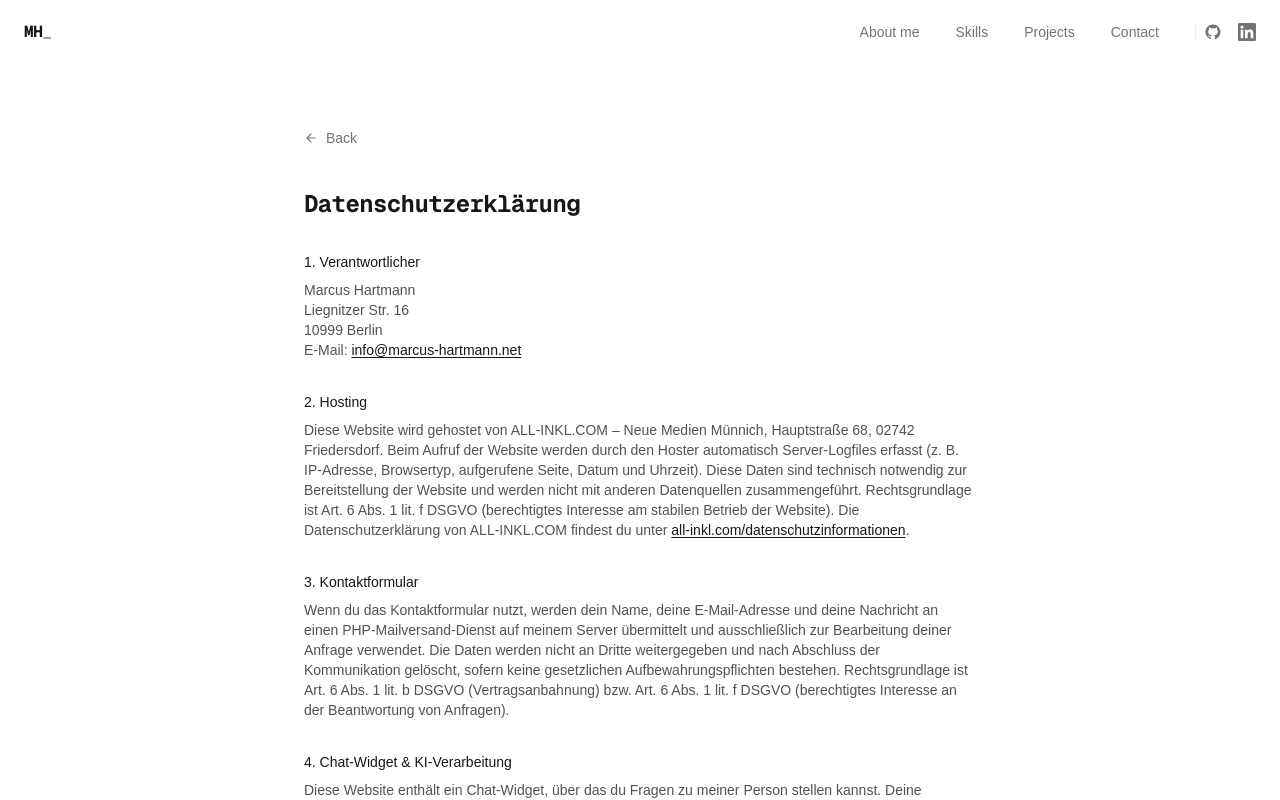
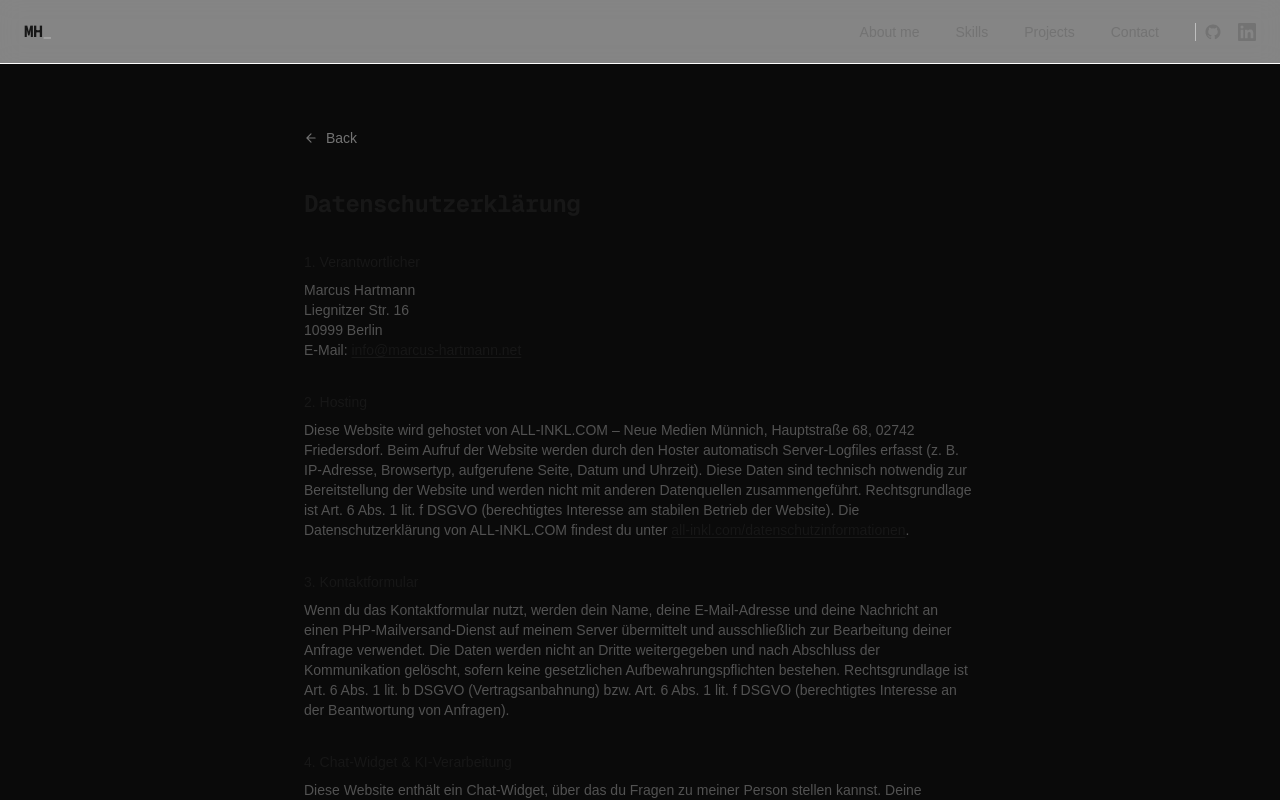
Before and after one commit to mrcsbrln/portfolio-new, a Next.js app: page /privacy in a window 1280 px wide. Shown: the top 800 px of the page. Built offline with nearby package versions, Linux system fonts and the light colour scheme.

Commit message:
feat: set dark mode as permanent default, remove light mode
Co-Authored-By: Claude Sonnet 4.6 <noreply@anthropic.com>

```diff
--- a/app/globals.css
+++ b/app/globals.css
@@ -1,23 +1,5 @@
 @import "tailwindcss";
 
-:root {
-  --background: #ffffff;
-  --foreground: #171717;
-  --primary: #171717;
-  --primary-foreground: #fafafa;
-  --secondary: #f5f5f5;
-  --secondary-foreground: #171717;
-  --destructive: #ef4444;
-  --destructive-foreground: #fafafa;
-  --accent: #f5f5f5;
-  --accent-foreground: #171717;
-  --border: #e5e7eb;
-  --input: #e5e7eb;
-  --ring: #171717;
-  --radius: 0.5rem;
-}
-
-@media (prefers-color-scheme: dark) {
 :root {
   --background: #0a0a0a;
   --foreground: #ededed;
@@ -32,7 +14,7 @@
   --border: #262626;
   --input: #262626;
   --ring: #d4d4d4;
-  }
+  --radius: 0.5rem;
 }
 
 @theme inline {
@@ -64,6 +46,11 @@ html {
 }
 
 @keyframes cursor-blink {
-  0%, 100% { opacity: 1; }
-  50% { opacity: 0; }
+  0%,
+  100% {
+    opacity: 1;
   }
+  50% {
+    opacity: 0;
+  }
+}
--- a/app/layout.tsx
+++ b/app/layout.tsx
@@ -49,7 +49,7 @@ export default function RootLayout({
   return (
     <html
       lang="en"
-      className={`${geistSans.variable} ${geistMono.variable} h-full antialiased`}
+      className={`${geistSans.variable} ${geistMono.variable} dark h-full antialiased`}
     >
       <body className="min-h-full flex flex-col">
         <Navbar />
```
Lines whose indentation alone changed are shown as unchanged.
